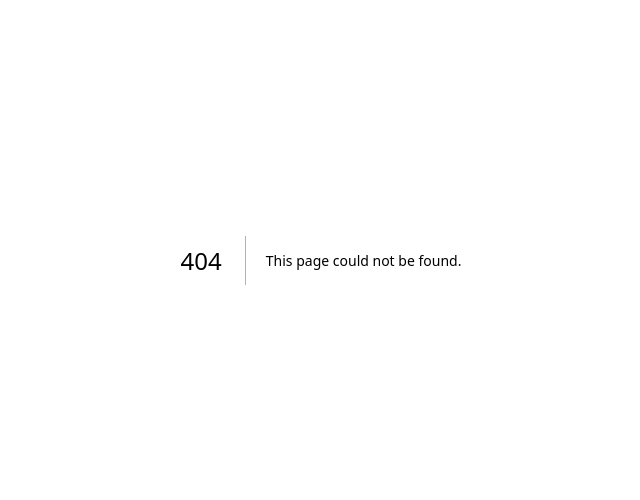
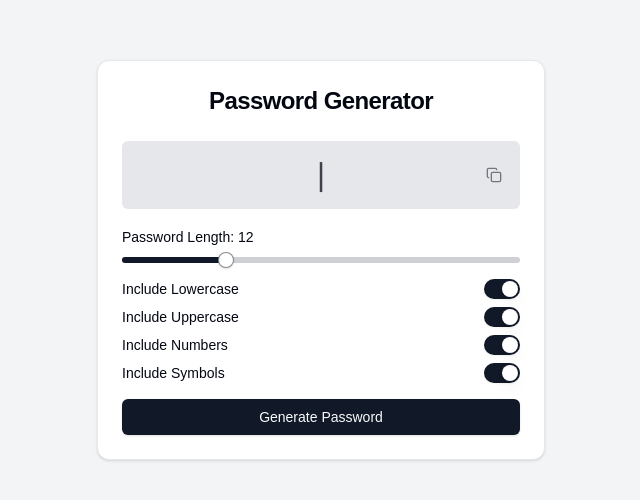
Before and after one commit to praveen2288/csv-editor, a Next.js app: page /passwordgenerator in a window 1280 px wide. Before the commit this address had no page. Shown: the part 140-640 px from the top of the page, without its empty margins (319-959 px from the left). Built offline with nearby package versions, Linux system fonts and the light colour scheme.

Commit message:
Add Password Generator

```diff
--- a/app/page.tsx
+++ b/app/page.tsx
@@ -23,6 +23,9 @@ export default function Home() {
         <Link href="/agecalculator" className="text-xl text-blue-600 hover:underline">
           Age Calculator
         </Link>
+        <Link href="/passwordgenerator" className="text-xl text-blue-600 hover:underline">
+          Password Generator
+        </Link>
       </div>
     </div>
   );
--- /dev/null
+++ b/app/passwordgenerator/page.tsx
@@ -0,0 +1,132 @@
+'use client'
+
+import { useState, useEffect } from 'react'
+import { Slider } from "@/components/ui/slider"
+import { Switch } from "@/components/ui/switch"
+import { Button } from "@/components/ui/button"
+import { Card, CardContent, CardHeader, CardTitle } from "@/components/ui/card"
+import { Label } from "@/components/ui/label"
+import { Copy } from 'lucide-react'
+
+export default function PasswordGenerator() {
+  const [password, setPassword] = useState('')
+  const [length, setLength] = useState(12)
+  const [includeLowercase, setIncludeLowercase] = useState(true)
+  const [includeUppercase, setIncludeUppercase] = useState(true)
+  const [includeNumbers, setIncludeNumbers] = useState(true)
+  const [includeSymbols, setIncludeSymbols] = useState(true)
+  const [animatedPassword, setAnimatedPassword] = useState('')
+
+  const generatePassword = () => {
+    let charset = ''
+    if (includeLowercase) charset += 'abcdefghijklmnopqrstuvwxyz'
+    if (includeUppercase) charset += 'ABCDEFGHIJKLMNOPQRSTUVWXYZ'
+    if (includeNumbers) charset += '0123456789'
+    if (includeSymbols) charset += '!@#$%^&*()_+{}[]|:;<>,.?/~'
+
+    let newPassword = ''
+    for (let i = 0; i < length; i++) {
+      newPassword += charset.charAt(Math.floor(Math.random() * charset.length))
+    }
+    setPassword(newPassword)
+  }
+
+  const copyToClipboard = () => {
+    navigator.clipboard.writeText(password).then(() => {
+      // You could add a toast notification here
+      console.log('Password copied to clipboard')
+    }).catch(err => {
+      console.error('Failed to copy password: ', err)
+    })
+  }
+
+  useEffect(() => {
+    if (password) {
+      let i = 0
+      const intervalId = setInterval(() => {
+        if (i <= password.length) {
+          setAnimatedPassword(password.slice(0, i))
+          i++
+        } else {
+          clearInterval(intervalId)
+        }
+      }, 50)
+      return () => clearInterval(intervalId)
+    }
+  }, [password])
+
+  return (
+    <div className="min-h-screen flex items-center justify-center bg-gray-100 dark:bg-gray-900">
+      <Card className="w-full max-w-md">
+        <CardHeader>
+          <CardTitle className="text-2xl font-bold text-center">Password Generator</CardTitle>
+        </CardHeader>
+        <CardContent className="space-y-4">
+          <div className="text-center relative">
+            <div className="text-3xl font-mono bg-gray-200 dark:bg-gray-800 p-4 rounded-md overflow-hidden">
+              {animatedPassword}
+              <span className="animate-pulse">|</span>
+            </div>
+            <Button
+              variant="ghost"
+              size="icon"
+              className="absolute right-2 top-1/2 transform -translate-y-1/2"
+              onClick={copyToClipboard}
+              disabled={!password}
+            >
+              <Copy className="h-4 w-4" />
+              <span className="sr-only">Copy password</span>
+            </Button>
+          </div>
+          <div className="space-y-2">
+            <Label>Password Length: {length}</Label>
+            <Slider
+              value={[length]}
+              onValueChange={(value) => setLength(value[0])}
+              min={6}
+              max={30}
+              step={1}
+            />
+          </div>
+          <div className="space-y-2">
+            <div className="flex items-center justify-between">
+              <Label htmlFor="lowercase">Include Lowercase</Label>
+              <Switch
+                id="lowercase"
+                checked={includeLowercase}
+                onCheckedChange={setIncludeLowercase}
+              />
+            </div>
+            <div className="flex items-center justify-between">
+              <Label htmlFor="uppercase">Include Uppercase</Label>
+              <Switch
+                id="uppercase"
+                checked={includeUppercase}
+                onCheckedChange={setIncludeUppercase}
+              />
+            </div>
+            <div className="flex items-center justify-between">
+              <Label htmlFor="numbers">Include Numbers</Label>
+              <Switch
+                id="numbers"
+                checked={includeNumbers}
+                onCheckedChange={setIncludeNumbers}
+              />
+            </div>
+            <div className="flex items-center justify-between">
+              <Label htmlFor="symbols">Include Symbols</Label>
+              <Switch
+                id="symbols"
+                checked={includeSymbols}
+                onCheckedChange={setIncludeSymbols}
+              />
+            </div>
+          </div>
+          <Button onClick={generatePassword} className="w-full">
+            Generate Password
+          </Button>
+        </CardContent>
+      </Card>
+    </div>
+  )
+}
--- /dev/null
+++ b/components/ui/checkbox.tsx
@@ -0,0 +1,29 @@
+"use client"
+
+import * as React from "react"
+import * as CheckboxPrimitive from "@radix-ui/react-checkbox"
+import { cn } from "@/lib/utils"
+import { CheckIcon } from "@radix-ui/react-icons"
+
+const Checkbox = React.forwardRef<
+  React.ElementRef<typeof CheckboxPrimitive.Root>,
+  React.ComponentPropsWithoutRef<typeof CheckboxPrimitive.Root>
+>(({ className, ...props }, ref) => (
+  <CheckboxPrimitive.Root
+    ref={ref}
+    className={cn(
+      "peer h-4 w-4 shrink-0 rounded-sm border border-primary shadow focus-visible:outline-none focus-visible:ring-1 focus-visible:ring-ring disabled:cursor-not-allowed disabled:opacity-50 data-[state=checked]:bg-primary data-[state=checked]:text-primary-foreground",
+      className
+    )}
+    {...props}
+  >
+    <CheckboxPrimitive.Indicator
+      className={cn("flex items-center justify-center text-current")}
+    >
+      <CheckIcon className="h-4 w-4" />
+    </CheckboxPrimitive.Indicator>
+  </CheckboxPrimitive.Root>
+))
+Checkbox.displayName = CheckboxPrimitive.Root.displayName
+
+export { Checkbox }
--- /dev/null
+++ b/components/ui/slider.tsx
@@ -0,0 +1,28 @@
+"use client"
+
+import * as React from "react"
+import * as SliderPrimitive from "@radix-ui/react-slider"
+
+import { cn } from "@/lib/utils"
+
+const Slider = React.forwardRef<
+  React.ElementRef<typeof SliderPrimitive.Root>,
+  React.ComponentPropsWithoutRef<typeof SliderPrimitive.Root>
+>(({ className, ...props }, ref) => (
+  <SliderPrimitive.Root
+    ref={ref}
+    className={cn(
+      "relative flex w-full touch-none select-none items-center",
+      className
+    )}
+    {...props}
+  >
+    <SliderPrimitive.Track className="relative h-1.5 w-full grow overflow-hidden rounded-full bg-primary/20">
+      <SliderPrimitive.Range className="absolute h-full bg-primary" />
+    </SliderPrimitive.Track>
+    <SliderPrimitive.Thumb className="block h-4 w-4 rounded-full border border-primary/50 bg-background shadow transition-colors focus-visible:outline-none focus-visible:ring-1 focus-visible:ring-ring disabled:pointer-events-none disabled:opacity-50" />
+  </SliderPrimitive.Root>
+))
+Slider.displayName = SliderPrimitive.Root.displayName
+
+export { Slider }
--- /dev/null
+++ b/components/ui/switch.tsx
@@ -0,0 +1,29 @@
+"use client"
+
+import * as React from "react"
+import * as SwitchPrimitives from "@radix-ui/react-switch"
+
+import { cn } from "@/lib/utils"
+
+const Switch = React.forwardRef<
+  React.ElementRef<typeof SwitchPrimitives.Root>,
+  React.ComponentPropsWithoutRef<typeof SwitchPrimitives.Root>
+>(({ className, ...props }, ref) => (
+  <SwitchPrimitives.Root
+    className={cn(
+      "peer inline-flex h-5 w-9 shrink-0 cursor-pointer items-center rounded-full border-2 border-transparent shadow-sm transition-colors focus-visible:outline-none focus-visible:ring-2 focus-visible:ring-ring focus-visible:ring-offset-2 focus-visible:ring-offset-background disabled:cursor-not-allowed disabled:opacity-50 data-[state=checked]:bg-primary data-[state=unchecked]:bg-input",
+      className
+    )}
+    {...props}
+    ref={ref}
+  >
+    <SwitchPrimitives.Thumb
+      className={cn(
+        "pointer-events-none block h-4 w-4 rounded-full bg-background shadow-lg ring-0 transition-transform data-[state=checked]:translate-x-4 data-[state=unchecked]:translate-x-0"
+      )}
+    />
+  </SwitchPrimitives.Root>
+))
+Switch.displayName = SwitchPrimitives.Root.displayName
+
+export { Switch }
--- a/package.json
+++ b/package.json
@@ -9,12 +9,15 @@
     "lint": "next lint"
   },
   "dependencies": {
+    "@radix-ui/react-checkbox": "^1.1.2",
     "@radix-ui/react-icons": "^1.3.0",
     "@radix-ui/react-label": "^2.1.0",
     "@radix-ui/react-popover": "^1.1.2",
     "@radix-ui/react-scroll-area": "^1.2.0",
     "@radix-ui/react-select": "^2.1.2",
+    "@radix-ui/react-slider": "^1.2.1",
     "@radix-ui/react-slot": "^1.1.0",
+    "@radix-ui/react-switch": "^1.1.1",
     "@radix-ui/react-tabs": "^1.1.1",
     "class-variance-authority": "^0.7.0",
     "clsx": "^2.1.1",
```
Also changed, not shown: 1 other file (tests, documents, lock files or other folders).
